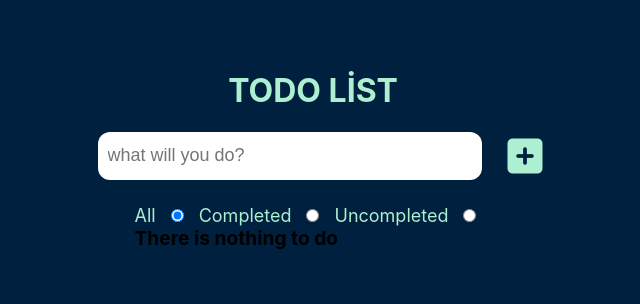
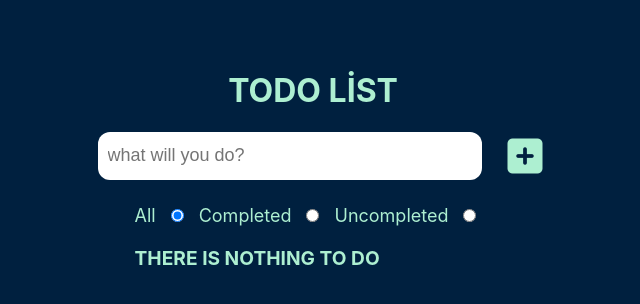
Before and after one commit to hkose1/Todo-List, a React (Create React App) app: page / in a window 1280 px wide. Shown: the top 304 px of the page, without its empty margins (327-967 px from the left). Built offline with nearby package versions, Linux system fonts and the light colour scheme.

Commit message:
final commit

```diff
--- a/src/App.css
+++ b/src/App.css
@@ -71,6 +71,10 @@ body {
     background-color: #020024;
 }
 
+.filtering {
+    margin-bottom: 20px;
+}
+
 .filtering > input {
     margin: 3px 15px;
 }
@@ -123,7 +127,7 @@ body {
 .greeting-when-no-item {
     font-weight: bold;
     font-size: larger;
-    color: #000000;
+    color: #ADEFD1FF;
 }
 
 .iscompleted-checkbox {
--- a/src/components/TodoList.js
+++ b/src/components/TodoList.js
@@ -34,7 +34,7 @@ function TodoList( {todoList, deleteItem, updateItem, setCurrentItemId, currentI
         <div key={index} className="item-wrapper"
             style={
                 (filter === "completed" && !item.checked ? {display: "none"} :
-                (filter === "uncompleted") && item.checked ? {display: "none"} : {display: "inherit"})
+                (filter === "uncompleted") && item.checked ? {display: "none"} : {display: "block"})
             }>
             <div className="item">
                 <input
@@ -99,7 +99,7 @@ function TodoList( {todoList, deleteItem, updateItem, setCurrentItemId, currentI
             <div>
                 {filtering}
                 {todoListItems.length === 0 ?
-                <div className="greeting-when-no-item">There is nothing to do</div> : todoListItems}
+                <div className="greeting-when-no-item">THERE IS NOTHING TO DO</div> : todoListItems}
             </div>
         </section>
     )
```
